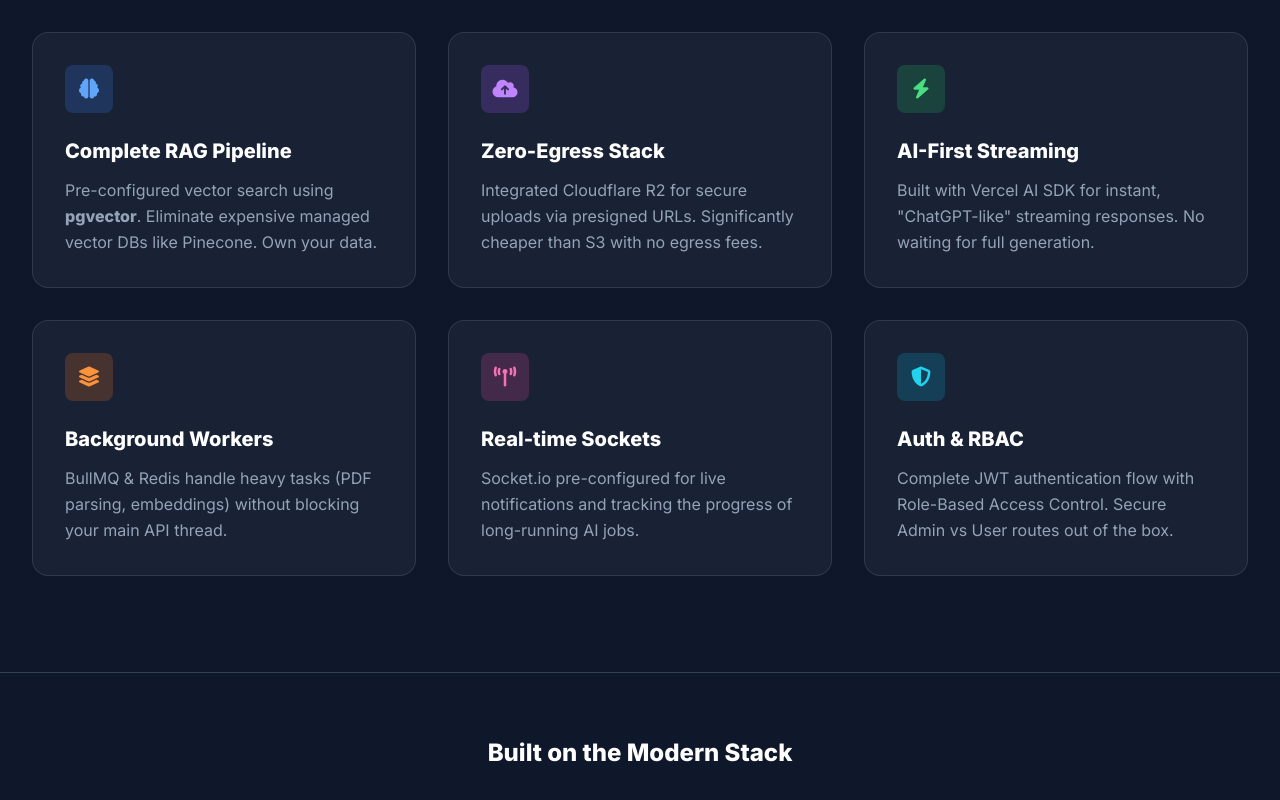
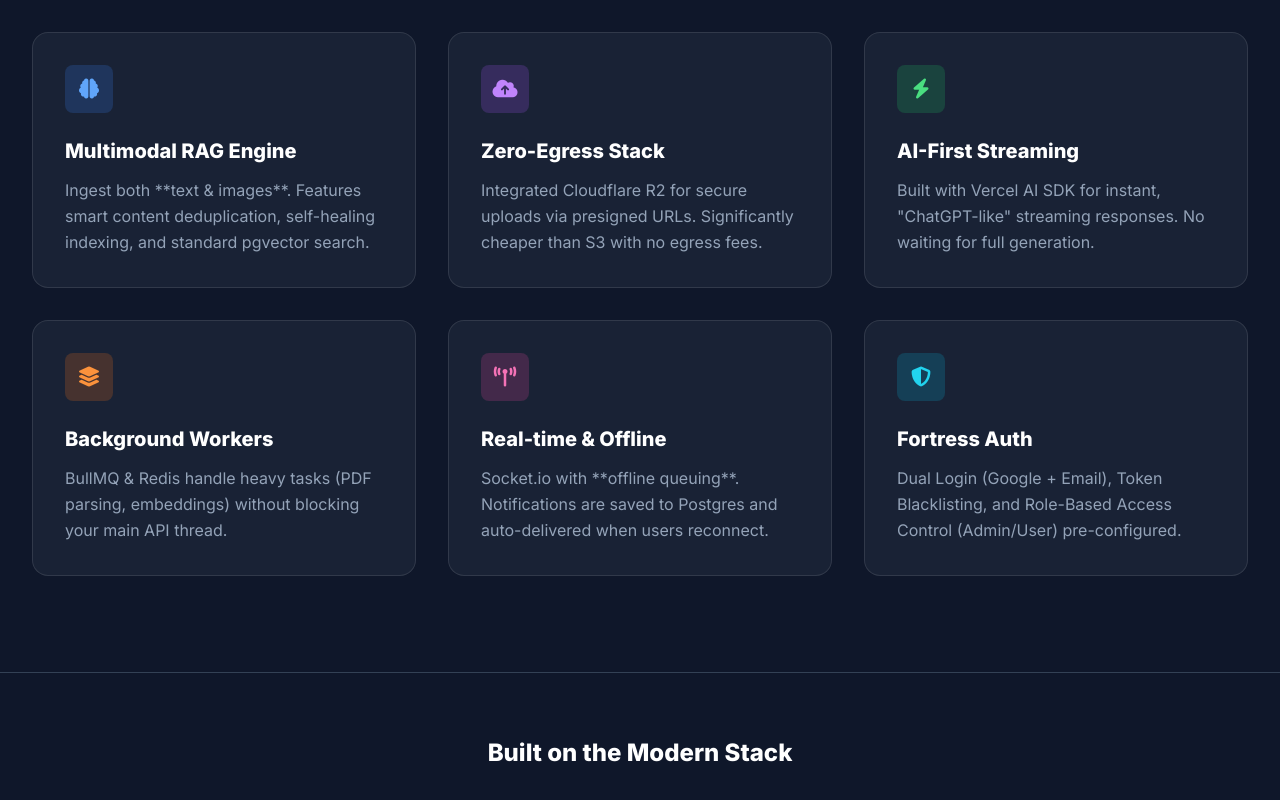
Before and after one commit to aymenkani/nodejs-enterprise-platform, a plain HTML site: page index.html in a window 1280 px wide. Shown: the part 2380-3180 px from the top of the page. Drawn offline with nearby package versions, Linux system fonts and the light colour scheme.

Commit message:
Revise feature titles and add Docker compose files
Updated feature descriptions and added new Docker compose files.

```diff
--- a/index.html
+++ b/index.html
@@ -339,9 +339,9 @@
                     <div class="w-12 h-12 bg-blue-500/20 rounded-lg flex items-center justify-center mb-6 group-hover:scale-110 transition-transform">
                         <i class="fa-solid fa-brain text-blue-400 text-xl"></i>
                     </div>
-                    <h4 class="text-xl font-bold text-white mb-3">Complete RAG Pipeline</h4>
+                    <h4 class="text-xl font-bold text-white mb-3">Multimodal RAG Engine</h4>
                     <p class="text-slate-400 leading-relaxed">
-                        Pre-configured vector search using <strong>pgvector</strong>. Eliminate expensive managed vector DBs like Pinecone. Own your data.
+                        Ingest both **text & images**. Features smart content deduplication, self-healing indexing, and standard pgvector search.
                     </p>
                 </div>
 
@@ -383,9 +383,9 @@
                     <div class="w-12 h-12 bg-pink-500/20 rounded-lg flex items-center justify-center mb-6 group-hover:scale-110 transition-transform">
                         <i class="fa-solid fa-tower-broadcast text-pink-400 text-xl"></i>
                     </div>
-                    <h4 class="text-xl font-bold text-white mb-3">Real-time Sockets</h4>
+                    <h4 class="text-xl font-bold text-white mb-3">Real-time & Offline</h4>
                     <p class="text-slate-400 leading-relaxed">
-                        Socket.io pre-configured for live notifications and tracking the progress of long-running AI jobs.
+                        Socket.io with **offline queuing**. Notifications are saved to Postgres and auto-delivered when users reconnect.
                     </p>
                 </div>
 
@@ -394,9 +394,9 @@
                     <div class="w-12 h-12 bg-cyan-500/20 rounded-lg flex items-center justify-center mb-6 group-hover:scale-110 transition-transform">
                         <i class="fa-solid fa-shield-halved text-cyan-400 text-xl"></i>
                     </div>
-                    <h4 class="text-xl font-bold text-white mb-3">Auth & RBAC</h4>
+                    <h4 class="text-xl font-bold text-white mb-3">Fortress Auth</h4>
                     <p class="text-slate-400 leading-relaxed">
-                        Complete JWT authentication flow with Role-Based Access Control. Secure Admin vs User routes out of the box.
+                        Dual Login (Google + Email), Token Blacklisting, and Role-Based Access Control (Admin/User) pre-configured.
                     </p>
                 </div>
             </div>
@@ -477,10 +477,14 @@
                         <div class="flex items-center gap-2"><i class="fa-solid fa-file-lines text-slate-500"></i> .env.example</div>
                         <div class="flex items-center gap-2"><i class="fa-brands fa-docker text-blue-400"></i> docker-compose.mysql.yml</div>
                         <div class="flex items-center gap-2"><i class="fa-brands fa-docker text-blue-400"></i> docker-compose.postgres.yml</div>
+                        <div class="flex items-center gap-2"><i class="fa-brands fa-docker text-blue-400"></i> docker-compose.redis.yml</div>
+                        <div class="flex items-center gap-2"><i class="fa-brands fa-docker text-blue-400"></i> docker-compose.postgres.railway.yml</div>
+                        <div class="flex items-center gap-2"><i class="fa-brands fa-docker text-blue-400"></i> docker-compose.redis.railway.yml</div>
                         <div class="flex items-center gap-2"><i class="fa-brands fa-docker text-blue-400"></i> docker-compose.yml</div>
                         <div class="flex items-center gap-2"><i class="fa-solid fa-terminal text-green-500"></i> docker-entrypoint.dev.sh</div>
                         <div class="flex items-center gap-2"><i class="fa-brands fa-docker text-slate-300"></i> Dockerfile</div>
                         <div class="flex items-center gap-2"><i class="fa-brands fa-docker text-slate-300"></i> Dockerfile.dev</div>
+                        <div class="flex items-center gap-2"><i class="fa-brands fa-docker text-slate-300"></i> Dockerfile.railway</div>
                         <div class="flex items-center gap-2"><i class="fa-brands fa-js text-yellow-500"></i> eslint.config.mjs</div>
                         <div class="flex items-center gap-2"><i class="fa-brands fa-npm text-red-400"></i> package.json</div>
                         <div class="flex items-center gap-2"><i class="fa-brands fa-js text-blue-400"></i> prisma.config.ts</div>
```
